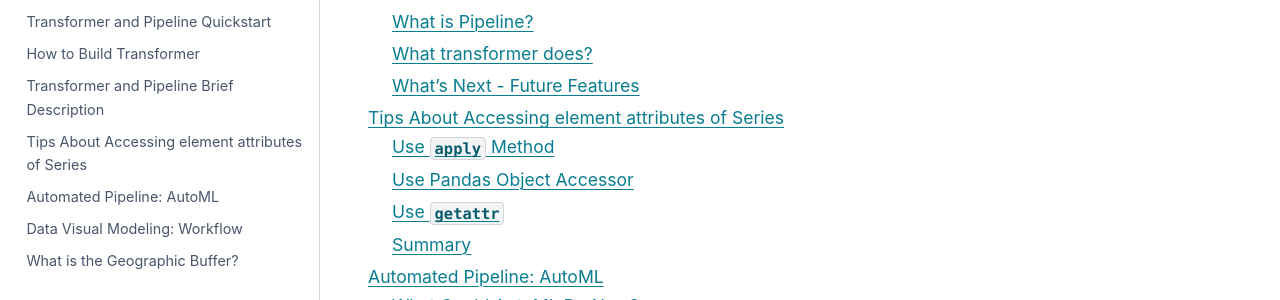
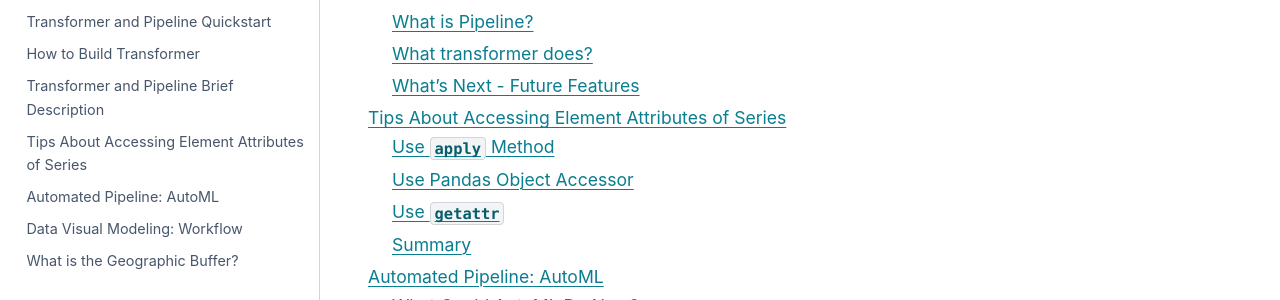
Before and after one commit to Zeroto521/my-data-toolkit, a Sphinx documentation site: the page built from doc/source/guide.rst, in a window 1280 px wide and 900 px high, scrolled down 694 px. Shown: the part 153-453 px from the top of the window. Built offline with Sphinx 7.4.7 and the PyData theme 0.15.4, drawn with Linux system fonts in a browser that asks for light colours.

Commit message:
Capitalize words

```diff
--- a/doc/source/guide.rst
+++ b/doc/source/guide.rst
@@ -11,7 +11,7 @@
     Transformer and Pipeline Quickstart <guide/transformer_quickstart>
     How to Build Transformer <guide/build_transformer>
     Transformer and Pipeline Brief Description <guide/transformer_description>
-    Tips About Accessing element attributes of Series <guide/tips_about_getattr>
+    Tips About Accessing Element Attributes of Series <guide/tips_about_getattr>
     Automated Pipeline: AutoML <guide/automl>
     Data Visual Modeling: Workflow <guide/workflow>
     What is the Geographic Buffer? <guide/geographic_buffer>
```
Also changed, not shown: doc/source/guide/tips_about_getattr.ipynb.
